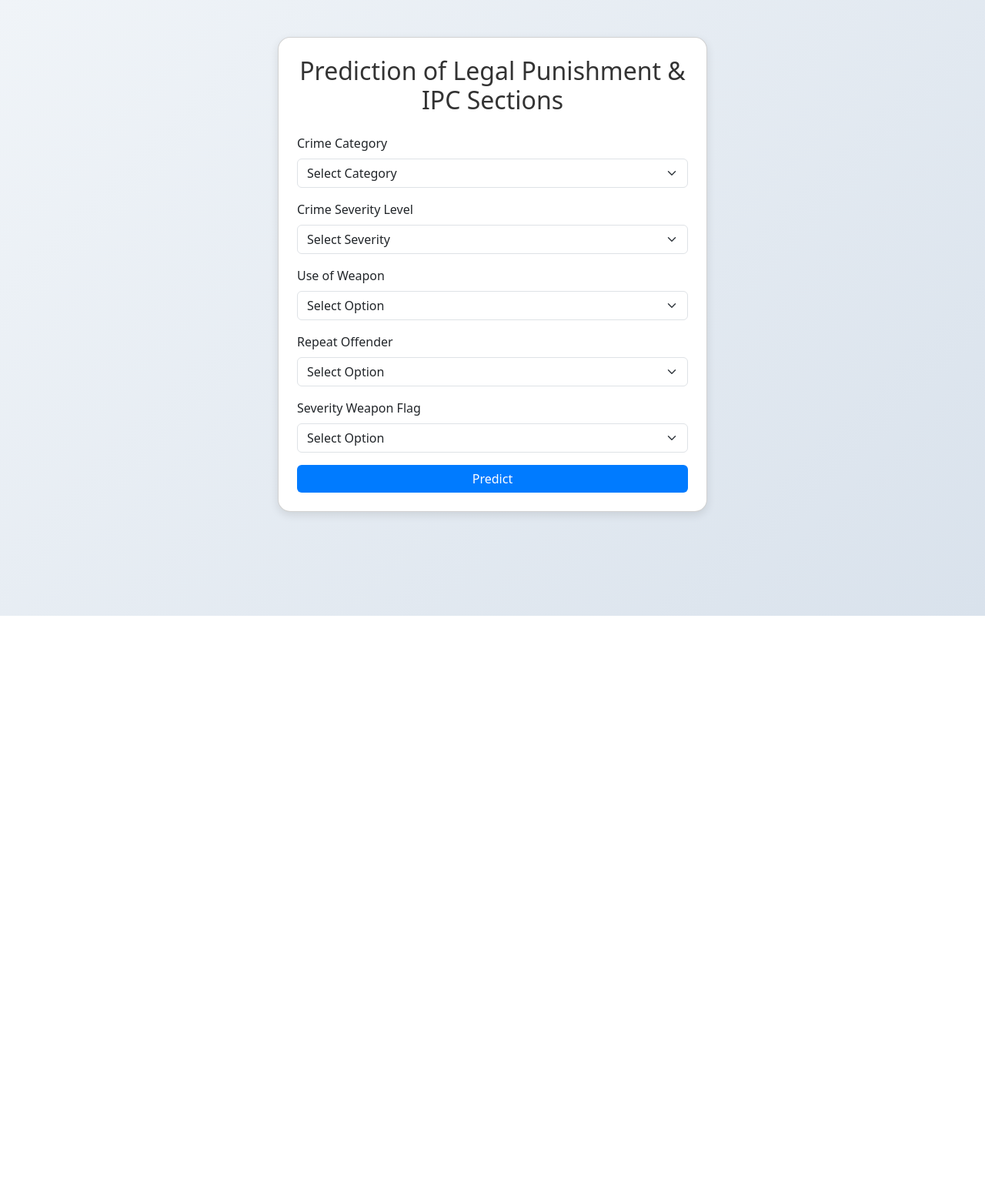
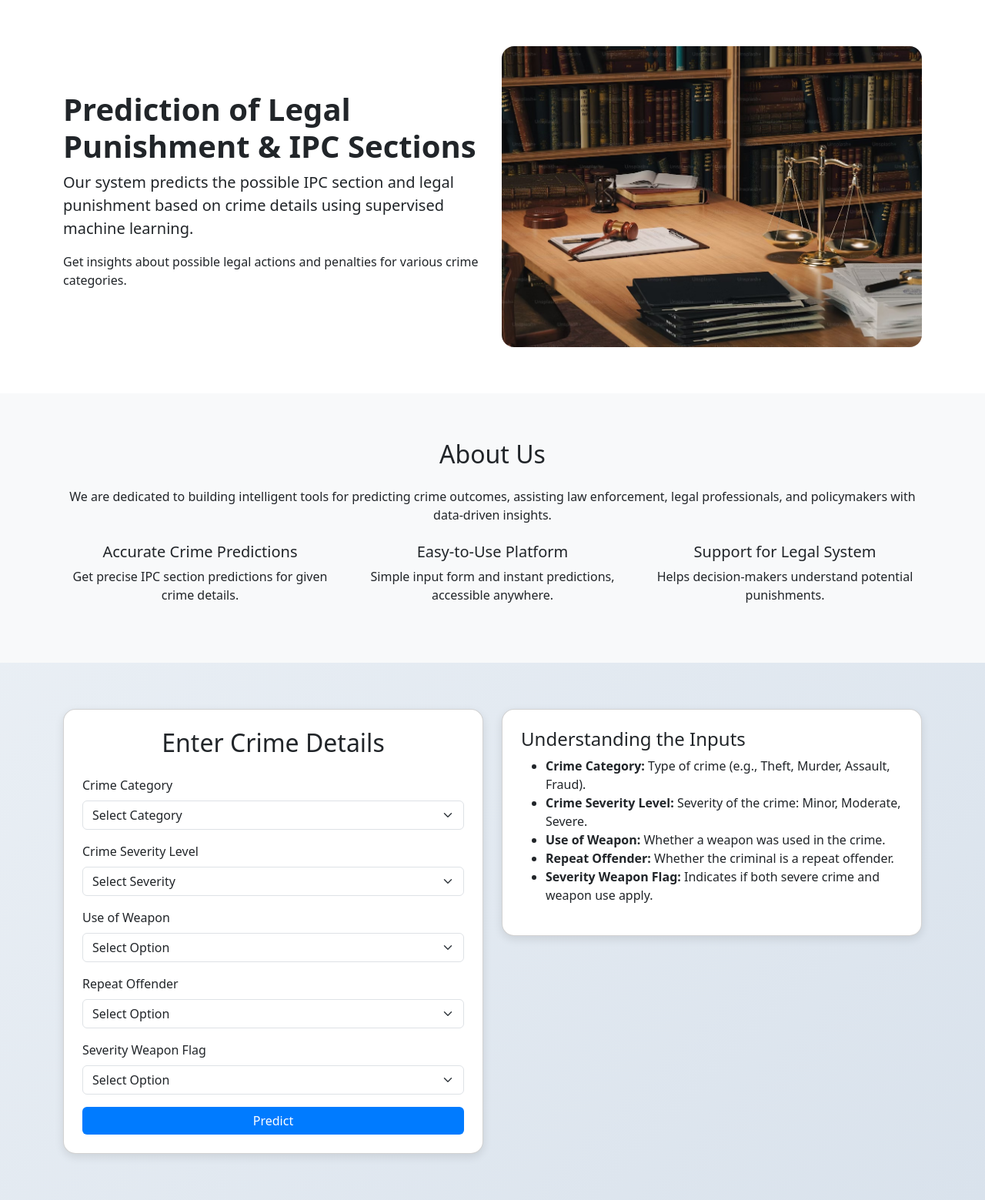
Before and after one commit to shravanicherupally/crime_prediction, a Flask app: page / in a window 1280 px wide. Shown: the whole page at 77% size. Before the commit the page ends 800 px from the top, so only its background shows below. Run offline with Flask 3, Linux system fonts and the light colour scheme; parts of the project's set-up code (start-up, migrations or seed data) failed here and were passed over.

Commit message:
updated index.html, app.py, img

```diff
--- a/App/app.py
+++ b/App/app.py
@@ -1,14 +1,13 @@
 from flask import Flask, render_template, request
 import joblib
+import numpy as np
 import pandas as pd
 
 app = Flask(__name__)
 
-# Load your model and LabelEncoder
 model = joblib.load('model/model.pkl')
 le = joblib.load('model/label_encoder.pkl')
 
-# Direct IPC map
 ipc_map = {
     'IPC 302 - Life Imprisonment': "IPC 302 - Life Imprisonment (Murder)",
     'IPC 324 - Up to 3 years': "IPC 324 - Up to 3 years (Assault)",
@@ -19,50 +18,33 @@ ipc_map = {
 @app.route('/', methods=['GET', 'POST'])
 def index():
     prediction = None
-    input_values = None
+    inputs = None
 
     if request.method == 'POST':
-        # Get form data
         crime_category = int(request.form['crime_category'])
         severity_level = int(request.form['severity_level'])
         use_of_weapon = int(request.form['use_of_weapon'])
         repeat_offender = int(request.form['repeat_offender'])
         severity_weapon_flag = int(request.form['severity_weapon_flag'])
 
-        # Prepare input for prediction
-        input_data = pd.DataFrame([[
-            crime_category,
-            severity_level,
-            use_of_weapon,
-            repeat_offender,
-            severity_weapon_flag
-        ]], columns=[
-            "Crime_Category",
-            "Crime_Severity_Level",
-            "Use_of_Weapon",
-            "Repeat_Offender",
-            "Severity_Weapon_Flag"
-        ])
+        input_data = pd.DataFrame([[crime_category, severity_level, use_of_weapon, repeat_offender, severity_weapon_flag]],
+                                  columns=["Crime_Category", "Crime_Severity_Level", "Use_of_Weapon", "Repeat_Offender", "Severity_Weapon_Flag"])
 
-        # Predict and decode
         predicted_code = model.predict(input_data)[0]
         ipc_label = le.inverse_transform([predicted_code])[0]
-        ipc_section = ipc_map[ipc_label]
+        ipc_section = ipc_map.get(ipc_label, ipc_label)
 
-        prediction = f"✅ Predicted: {ipc_section}"
+        prediction = f"✅ Predicted IPC Section: {ipc_section}"
 
-        # Save input values for display
-        input_values = {
-            'Crime_Category': crime_category,
-            'Crime_Severity_Level': severity_level,
-            'Use_of_Weapon': use_of_weapon,
-            'Repeat_Offender': repeat_offender,
-            'Severity_Weapon_Flag': severity_weapon_flag
+        inputs = {
+            'crime_category': crime_category,
+            'severity_level': severity_level,
+            'use_of_weapon': use_of_weapon,
+            'repeat_offender': repeat_offender,
+            'severity_weapon_flag': severity_weapon_flag
         }
 
-    return render_template('index.html',
-                           prediction=prediction,
-                           input_values=input_values)
+    return render_template('index.html', prediction=prediction, inputs=inputs)
 
 if __name__ == '__main__':
     app.run(debug=True)
--- a/App/templates/index.html
+++ b/App/templates/index.html
@@ -7,11 +7,20 @@
   <style>
     body {
       background: linear-gradient(135deg, #f0f4f8, #d9e2ec);
-      min-height: 100vh;
+    }
+    .hero {
+      padding: 60px 0;
+    }
+    .hero h1 {
+      font-size: 2.5rem;
+      font-weight: bold;
+    }
+    .section {
+      padding: 60px 0;
     }
     .card {
       border-radius: 1rem;
-      box-shadow: 0 4px 12px rgba(0, 0, 0, 0.1);
+      box-shadow: 0 4px 12px rgba(0,0,0,0.1);
     }
     .btn-primary {
       background-color: #007bff;
@@ -20,16 +29,66 @@
     .btn-primary:hover {
       background-color: #0056b3;
     }
-    h2 {
-      color: #333;
+    .img-hero {
+      max-width: 100%;
+      border-radius: 1rem;
     }
   </style>
 </head>
 <body>
-  <div class="container d-flex justify-content-center align-items-center py-5">
-    <div class="card p-4 col-md-6">
-      <h2 class="mb-4 text-center">Prediction of Legal Punishment & IPC Sections</h2>
 
+  <!-- ✅ HERO SECTION -->
+  <section class="hero bg-white">
+    <div class="container">
+      <div class="row align-items-center">
+        <div class="col-md-6">
+          <h1>Prediction of Legal Punishment & IPC Sections</h1>
+          <p class="lead">
+            Our system predicts the possible IPC section and legal punishment based on crime details using supervised machine learning.
+          </p>
+          <p>
+            Get insights about possible legal actions and penalties for various crime categories.
+          </p>
+        </div>
+        <div class="col-md-6 text-center">
+          <img src="{{ url_for('static', filename='ipc.jpg') }}" alt="Crime Law" class="img-hero">
+        </div>
+      </div>
+    </div>
+  </section>
+
+  <!-- ✅ ABOUT SECTION -->
+  <section class="section bg-light">
+    <div class="container">
+      <h2 class="text-center mb-4">About Us</h2>
+      <p class="text-center mb-4">
+        We are dedicated to building intelligent tools for predicting crime outcomes, assisting law enforcement, legal professionals, and policymakers with data-driven insights.
+      </p>
+      <div class="row text-center">
+        <div class="col-md-4">
+          <h5>Accurate Crime Predictions</h5>
+          <p>Get precise IPC section predictions for given crime details.</p>
+        </div>
+        <div class="col-md-4">
+          <h5>Easy-to-Use Platform</h5>
+          <p>Simple input form and instant predictions, accessible anywhere.</p>
+        </div>
+        <div class="col-md-4">
+          <h5>Support for Legal System</h5>
+          <p>Helps decision-makers understand potential punishments.</p>
+        </div>
+      </div>
+    </div>
+  </section>
+
+  <!-- ✅ FORM SECTION + INPUT GUIDE -->
+  <section class="section">
+    <div class="container">
+      <div class="row g-4">
+        <!-- FORM -->
+        <div class="col-md-6">
+          <div class="card p-4">
+            <h2 class="mb-4 text-center">Enter Crime Details</h2>
             <form method="POST">
               <div class="mb-3">
                 <label class="form-label">Crime Category</label>
@@ -88,21 +147,37 @@
             <div class="alert alert-success mt-4 text-center">
               {{ prediction }}
             </div>
+            {% endif %}
 
-        {% if input_values %}
+            {% if inputs %}
             <div class="alert alert-info mt-2">
-            <h5>🔍 Your Inputs:</h5>
-            <ul class="list-group">
-              <li class="list-group-item">Crime Category: {{ input_values['Crime_Category'] }}</li>
-              <li class="list-group-item">Crime Severity Level: {{ input_values['Crime_Severity_Level'] }}</li>
-              <li class="list-group-item">Use of Weapon: {{ input_values['Use_of_Weapon'] }}</li>
-              <li class="list-group-item">Repeat Offender: {{ input_values['Repeat_Offender'] }}</li>
-              <li class="list-group-item">Severity Weapon Flag: {{ input_values['Severity_Weapon_Flag'] }}</li>
-            </ul>
+              <strong>Inputs Given:</strong><br/>
+              Crime Category: {{ inputs.crime_category }}<br/>
+              Severity Level: {{ inputs.severity_level }}<br/>
+              Use of Weapon: {{ inputs.use_of_weapon }}<br/>
+              Repeat Offender: {{ inputs.repeat_offender }}<br/>
+              Severity Weapon Flag: {{ inputs.severity_weapon_flag }}
             </div>
-        {% endif %}
             {% endif %}
           </div>
         </div>
+
+        <!-- INPUT GUIDE -->
+        <div class="col-md-6">
+          <div class="card p-4">
+            <h4>Understanding the Inputs</h4>
+            <ul>
+              <li><strong>Crime Category:</strong> Type of crime (e.g., Theft, Murder, Assault, Fraud).</li>
+              <li><strong>Crime Severity Level:</strong> Severity of the crime: Minor, Moderate, Severe.</li>
+              <li><strong>Use of Weapon:</strong> Whether a weapon was used in the crime.</li>
+              <li><strong>Repeat Offender:</strong> Whether the criminal is a repeat offender.</li>
+              <li><strong>Severity Weapon Flag:</strong> Indicates if both severe crime and weapon use apply.</li>
+            </ul>
+          </div>
+        </div>
+      </div>
+    </div>
+  </section>
+
 </body>
 </html>
```
Also changed, not shown: App/static/ipc.jpg (added). Lines whose indentation alone changed are shown as unchanged.
